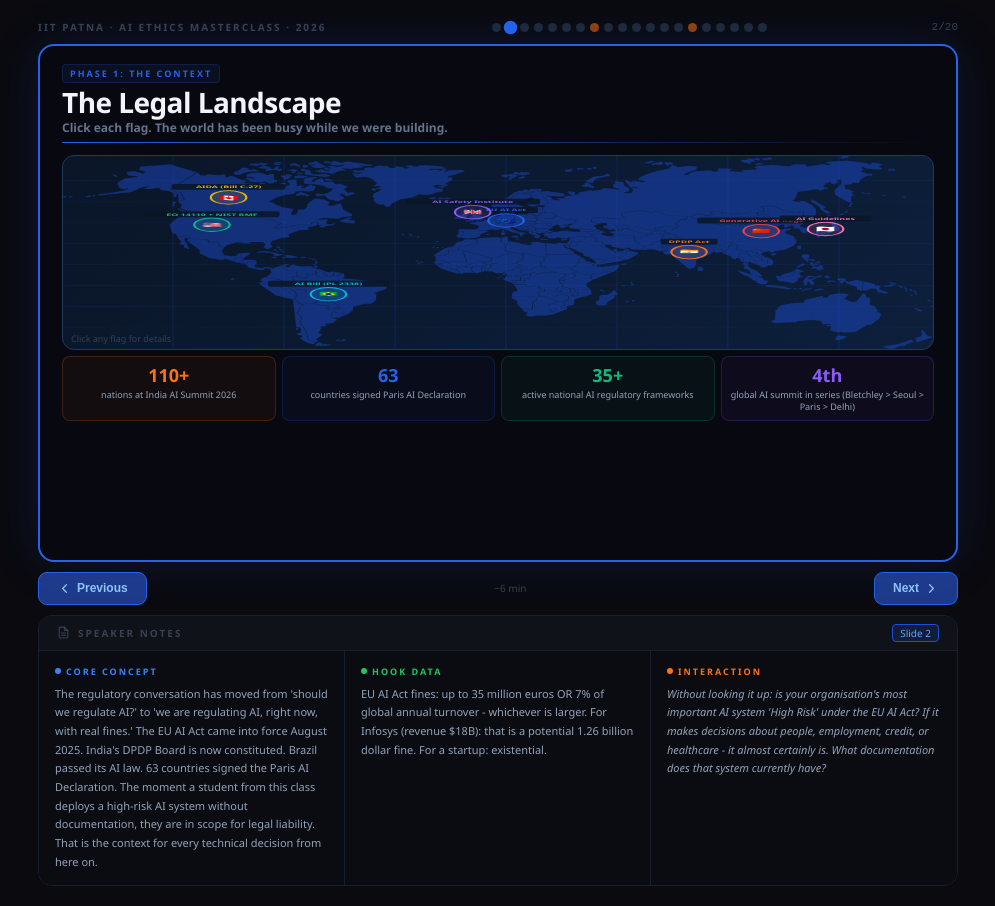
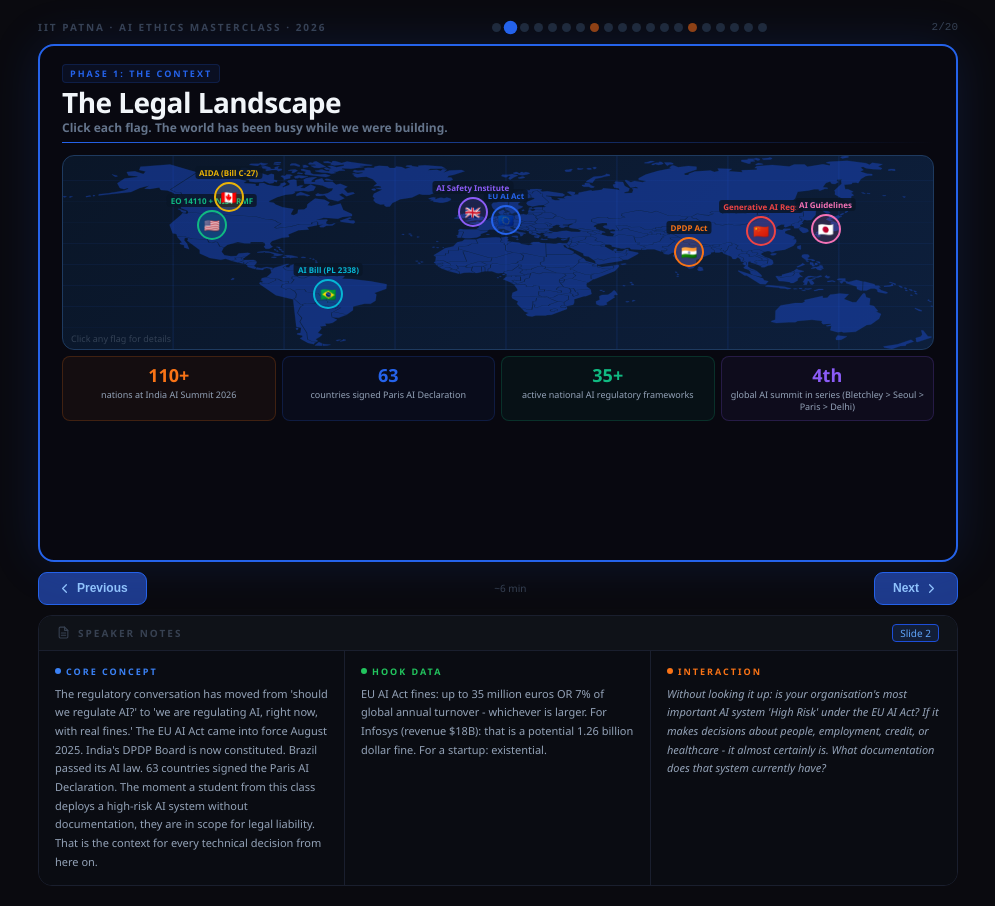
Before and after one commit to babithbhoop/netlify-vite, a React (Vite) app: page / in a window 1280 px wide. Both pictures are taken after a click on the button 652 px from the left and 27 px from the top of the page. Shown: the whole page, without its empty margins (142-1137 px from the left). Built offline with nearby package versions, Linux system fonts and the light colour scheme.

Commit message:
Fix Slide 2: Use HTML pins over SVG map to prevent circle/text skewing

```diff
--- a/src/App.jsx
+++ b/src/App.jsx
@@ -138,6 +138,8 @@ const mapPathsHtml = worldMapSvgRaw.replace(/[\s\S]*?(<g[\s\S]*?<\/g>)[\s\S]*/,
 
 function Slide2Visual() {
   // Pin coordinates in the SVG viewBox space (30.767 241.591 784.077 458.627)
+  // Converted to percentages: x% = (sx - 30.767) / 784.077 * 100, y% = (sy - 241.591) / 458.627 * 100
+  const VB = { x: 30.767, y: 241.591, w: 784.077, h: 458.627 };
   const laws = [
     { region: "India", flag: "🇮🇳", name: "DPDP Act", year: "2023/25", fine: "₹250 Cr", status: "Enforcing", color: "#f97316", sx: 595, sy: 470, desc: "Digital Personal Data Protection Act. 7 Governance Sutras. New AI Safety Institute announced Feb 2026." },
     { region: "EU", flag: "🇪🇺", name: "EU AI Act", year: "2024", fine: "€35M/7%", status: "Live Aug 2025", color: "#2563EB", sx: 430, sy: 395, desc: "World's first comprehensive AI law. Risk tiers: Unacceptable, High, Limited, Minimal. Annex IV documentation mandatory." },
@@ -150,37 +152,41 @@ function Slide2Visual() {
   ];
 
   const [active, setActive] = useState(null);
-  const PR = 16; // pin radius in SVG units
 
   return (
     <div style={{ width: "100%", marginTop: 6, position: "relative" }}>
-      {/* Single SVG: map + grid + pins all share one coordinate system */}
       <div style={{ position: "relative", width: "100%", height: 195, background: "linear-gradient(135deg,#0a1628 0%,#0d1f3c 100%)", borderRadius: 12, border: "1px solid #1e3a5f", overflow: "hidden" }}>
+        {/* Map SVG — stretched to fill with preserveAspectRatio="none" */}
         <svg style={{ position: "absolute", inset: 0, width: "100%", height: "100%" }}
              viewBox="30.767 241.591 784.077 458.627" preserveAspectRatio="none">
           {/* Grid lines */}
           {[300,350,400,450,500,550,600,650].map(y => <line key={`h${y}`} x1="30.767" y1={y} x2="814.844" y2={y} stroke="#2563EB" strokeWidth="1" opacity="0.15"/>)}
           {[130,230,330,430,530,630,730].map(x => <line key={`v${x}`} x1={x} y1="241.591" x2={x} y2="700.218" stroke="#2563EB" strokeWidth="1" opacity="0.15"/>)}
-
           {/* World map country paths */}
           <g opacity="0.45" dangerouslySetInnerHTML={{ __html: mapPathsHtml }} />
-
-          {/* Pin circles — rendered in SVG so they share the exact coordinate space */}
-          {laws.map((l, i) => (
-            <g key={i} style={{ cursor: "pointer" }} onClick={() => setActive(active === i ? null : i)}>
-              <circle cx={l.sx} cy={l.sy} r={PR} fill={`${l.color}22`} stroke={l.color} strokeWidth="2" />
-              <text x={l.sx} y={l.sy + 5} textAnchor="middle" fontSize="14" fill="white">{l.flag}</text>
+        </svg>
+
+        {/* HTML pins — positioned with percentages derived from SVG coords, so they stay round */}
+        {laws.map((l, i) => {
+          const xPct = ((l.sx - VB.x) / VB.w * 100) + "%";
+          const yPct = ((l.sy - VB.y) / VB.h * 100) + "%";
+          return (
+            <div key={i}
+              onClick={() => setActive(active === i ? null : i)}
+              style={{ position: "absolute", left: xPct, top: yPct, transform: "translate(-50%,-50%)", cursor: "pointer", zIndex: 10 }}>
+              <div style={{ width: 30, height: 30, borderRadius: "50%", background: `${l.color}22`, border: `2px solid ${l.color}`, display: "flex", alignItems: "center", justifyContent: "center", fontSize: 13, transition: "transform 0.15s", transform: active === i ? "scale(1.3)" : "scale(1)" }}>
+                {l.flag}
+              </div>
               {active !== i && (
-                <g>
-                  <rect x={l.sx - l.name.length * 3.2} y={l.sy - PR - 16} width={l.name.length * 6.4} height={14} rx="3" fill="#0a1628dd" />
-                  <text x={l.sx} y={l.sy - PR - 6} textAnchor="middle" fontSize="8" fontWeight="800" fill={l.color}>{l.name}</text>
-                </g>
+                <div style={{ position: "absolute", top: -16, left: "50%", transform: "translateX(-50%)", whiteSpace: "nowrap", fontSize: 8, fontWeight: 800, color: l.color, background: "#0a1628dd", padding: "1px 4px", borderRadius: 3 }}>
+                  {l.name}
+                </div>
               )}
-            </g>
-          ))}
-        </svg>
-
-        {/* Tooltip (HTML overlay for rich text) */}
+            </div>
+          );
+        })}
+
+        {/* Tooltip */}
         {active !== null && (
           <div style={{ position: "absolute", top: 4, right: 4, width: 240, background: "#0f172a", border: `1px solid ${laws[active].color}`, borderRadius: 10, padding: 10, zIndex: 20 }}>
             <div style={{ fontSize: 10, color: laws[active].color, fontWeight: 900, textTransform: "uppercase", letterSpacing: 1 }}>{laws[active].flag} {laws[active].region} · {laws[active].year}</div>
```
Also changed, not shown: 2 other files (tests, documents, lock files or other folders).
